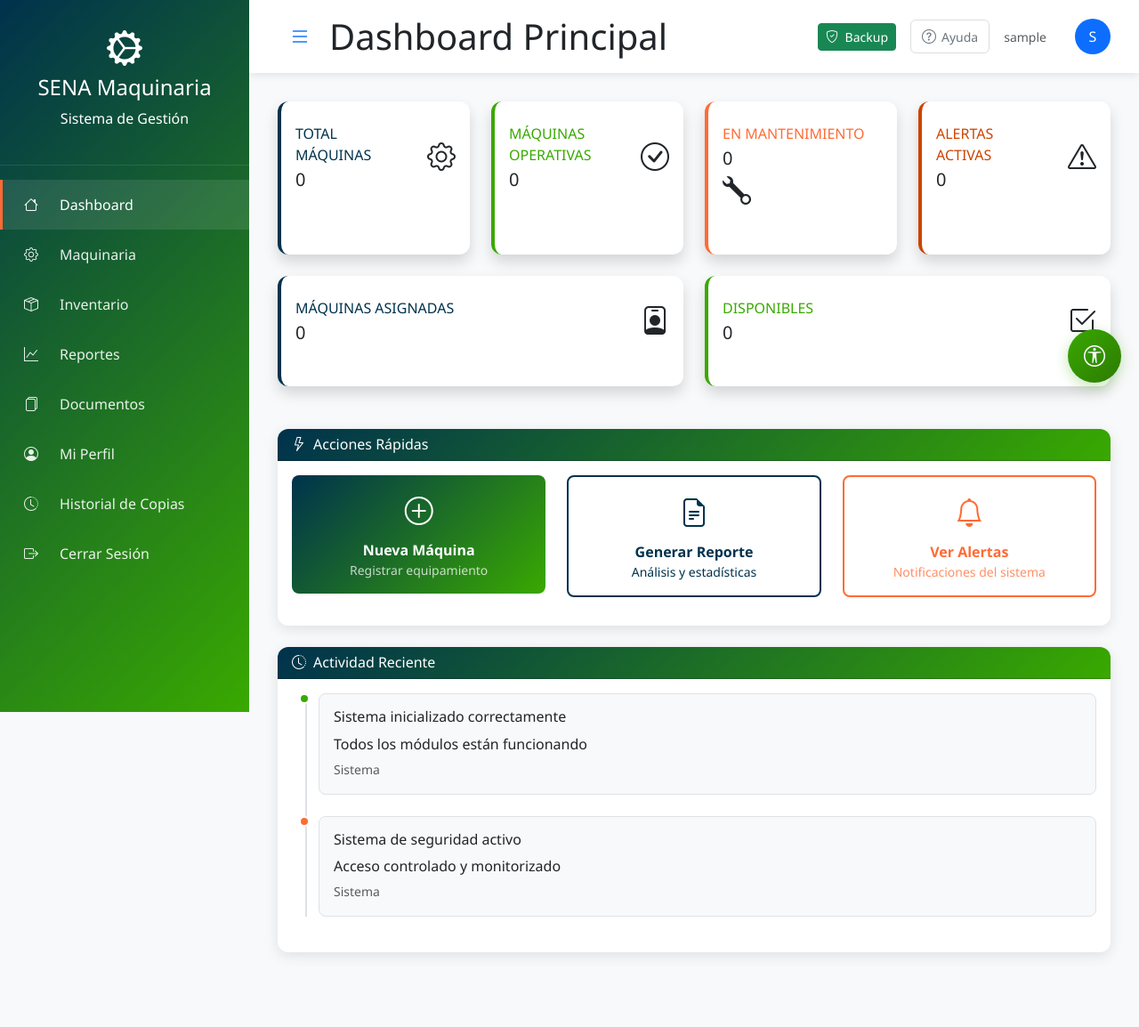
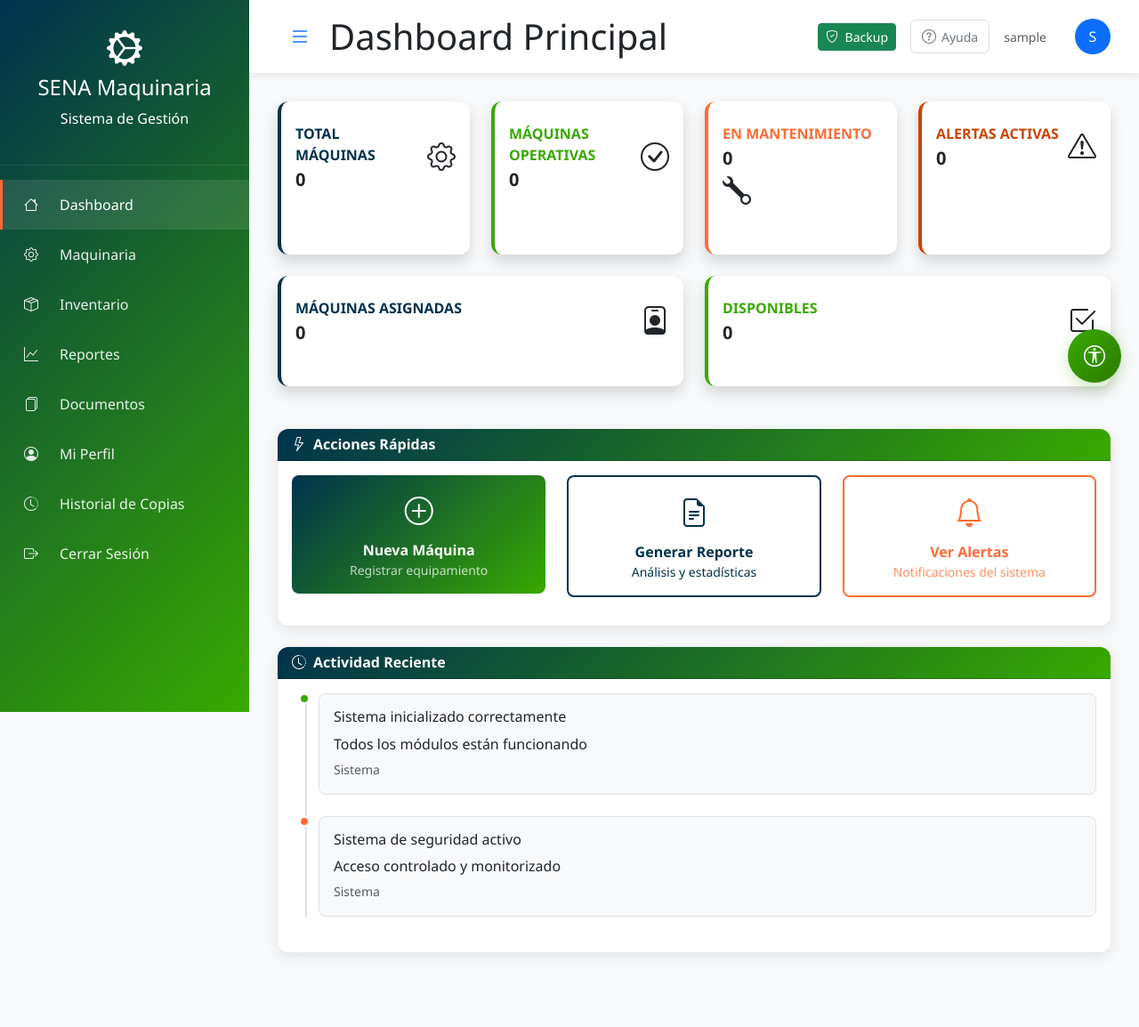
Before and after one commit to PabloFerminGuaquidaJoya/proyecto_base, a Django app: page /usuarios/dashboard/ in a window 1280 px wide. Shown: the whole page at 89% size. Run offline with Django 5.2, Linux system fonts and the light colour scheme; the visitor is signed in with stand-in values (Sample User, id 1); data that the repository does not hold is empty; parts of the project's set-up code (start-up, migrations or seed data) failed here and were passed over.

Commit message:
Correcciones de templates y estilos

```diff
--- a/maquinaria/templates/base.html
+++ b/maquinaria/templates/base.html
@@ -11,6 +11,8 @@
             --sena-primary: #39a900;
             --sena-secondary: #00324d;
             --sena-accent: #ff6b35;
+            --sena-gradient: linear-gradient(135deg, var(--sena-secondary) 0%, var(--sena-primary) 100%);
+            --sena-danger: #cc4400;
             --sidebar-width: 280px;
         }
 
@@ -1572,6 +1574,29 @@
             }, 5000);
         }
     </script>
+
+    <script>
+        // ── Estado de carga global para formularios ──
+        document.addEventListener('DOMContentLoaded', function () {
+            document.querySelectorAll('form').forEach(function (form) {
+                form.addEventListener('submit', function () {
+                    const submitBtn = form.querySelector('[type="submit"]');
+                    if (!submitBtn || submitBtn.dataset.noLoading) return;
+
+                    const originalHtml = submitBtn.innerHTML;
+                    submitBtn.disabled = true;
+                    submitBtn.innerHTML =
+                        '<span class="spinner-border spinner-border-sm me-2" role="status" aria-hidden="true"></span>Procesando...';
+
+                    // Restaurar si hay error de validación (página recargada en < 3s)
+                    window.addEventListener('pageshow', function () {
+                        submitBtn.disabled = false;
+                        submitBtn.innerHTML = originalHtml;
+                    });
+                });
+            });
+        });
+    </script>
     {% block extra_js %}{% endblock %}
 </body>
 </html>
--- a/maquinaria/templates/maquinaria/lista_uso_maquinaria.html
+++ b/maquinaria/templates/maquinaria/lista_uso_maquinaria.html
@@ -5,11 +5,6 @@
 
 {% block extra_css %}
 <style>
-  :root {
-    --sena-primary: #39a900;
-    --sena-secondary: #00324d;
-    --sena-accent: #ff6b35;
-  }
   .btn-sena-gradient {
     background: linear-gradient(135deg, var(--sena-secondary) 0%, var(--sena-primary) 100%);
     color: #fff; border: none;
--- a/maquinaria/templates/maquinaria/uso_maquinaria.html
+++ b/maquinaria/templates/maquinaria/uso_maquinaria.html
@@ -5,11 +5,6 @@
 
 {% block extra_css %}
 <style>
-  :root {
-    --sena-primary: #39a900;
-    --sena-secondary: #00324d;
-    --sena-accent: #ff6b35;
-  }
   .form-section-title {
     color: var(--sena-secondary);
     font-weight: 600;
--- a/usuarios/templates/usuarios/dashboard.html
+++ b/usuarios/templates/usuarios/dashboard.html
@@ -10,11 +10,11 @@
         <div class="col-xl-3 col-md-6 mb-4">
             <div class="card border-left-sena-secondary shadow h-100 py-2">
                 <div class="card-body">
-                    <div class="row no-gutters align-items-center">
-                        <div class="col mr-2">
-                            <div class="text-xs font-weight-bold text-sena-secondary text-uppercase mb-1">
+                    <div class="row g-0 align-items-center">
+                        <div class="col me-2">
+                            <div class="text-xs fw-bold text-sena-secondary text-uppercase mb-1">
                                 Total Máquinas</div>
-                            <div class="h5 mb-0 font-weight-bold text-gray-800">{{ total_maquinas }}</div>
+                            <div class="h5 mb-0 fw-bold text-gray-800">{{ total_maquinas }}</div>
                         </div>
                         <div class="col-auto">
                             <i class="bi bi-gear fs-2 text-gray-300"></i>
@@ -27,11 +27,11 @@
         <div class="col-xl-3 col-md-6 mb-4">
             <div class="card border-left-sena-primary shadow h-100 py-2">
                 <div class="card-body">
-                    <div class="row no-gutters align-items-center">
-                        <div class="col mr-2">
-                            <div class="text-xs font-weight-bold text-sena-primary text-uppercase mb-1">
+                    <div class="row g-0 align-items-center">
+                        <div class="col me-2">
+                            <div class="text-xs fw-bold text-sena-primary text-uppercase mb-1">
                                 Máquinas Operativas</div>
-                            <div class="h5 mb-0 font-weight-bold text-gray-800">{{ maquinas_operativas }}</div>
+                            <div class="h5 mb-0 fw-bold text-gray-800">{{ maquinas_operativas }}</div>
                         </div>
                         <div class="col-auto">
                             <i class="bi bi-check-circle fs-2 text-gray-300"></i>
@@ -44,11 +44,11 @@
         <div class="col-xl-3 col-md-6 mb-4">
             <div class="card border-left-sena-accent shadow h-100 py-2">
                 <div class="card-body">
-                    <div class="row no-gutters align-items-center">
-                        <div class="col mr-2">
-                            <div class="text-xs font-weight-bold text-sena-accent text-uppercase mb-1">
+                    <div class="row g-0 align-items-center">
+                        <div class="col me-2">
+                            <div class="text-xs fw-bold text-sena-accent text-uppercase mb-1">
                                 En Mantenimiento</div>
-                            <div class="h5 mb-0 font-weight-bold text-gray-800">{{ maquinas_mantenimiento }}</div>
+                            <div class="h5 mb-0 fw-bold text-gray-800">{{ maquinas_mantenimiento }}</div>
                         </div>
                         <div class="col-auto">
                             <i class="bi bi-wrench fs-2 text-gray-300"></i>
@@ -61,11 +61,11 @@
         <div class="col-xl-3 col-md-6 mb-4">
             <div class="card border-left-sena-danger shadow h-100 py-2">
                 <div class="card-body">
-                    <div class="row no-gutters align-items-center">
-                        <div class="col mr-2">
-                            <div class="text-xs font-weight-bold text-sena-danger text-uppercase mb-1">
+                    <div class="row g-0 align-items-center">
+                        <div class="col me-2">
+                            <div class="text-xs fw-bold text-sena-danger text-uppercase mb-1">
                                 Alertas Activas</div>
-                            <div class="h5 mb-0 font-weight-bold text-gray-800">{{ alertas_activas }}</div>
+                            <div class="h5 mb-0 fw-bold text-gray-800">{{ alertas_activas }}</div>
                         </div>
                         <div class="col-auto">
                             <i class="bi bi-exclamation-triangle fs-2 text-gray-300"></i>
@@ -81,11 +81,11 @@
         <div class="col-xl-6 col-md-6 mb-4">
             <div class="card border-left-sena-secondary shadow h-100 py-2">
                 <div class="card-body">
-                    <div class="row no-gutters align-items-center">
-                        <div class="col mr-2">
-                            <div class="text-xs font-weight-bold text-sena-secondary text-uppercase mb-1">
+                    <div class="row g-0 align-items-center">
+                        <div class="col me-2">
+                            <div class="text-xs fw-bold text-sena-secondary text-uppercase mb-1">
                                 Máquinas Asignadas</div>
-                            <div class="h5 mb-0 font-weight-bold text-gray-800">{{ maquinas_asignadas }}</div>
+                            <div class="h5 mb-0 fw-bold text-gray-800">{{ maquinas_asignadas }}</div>
                         </div>
                         <div class="col-auto">
                             <i class="bi bi-person-badge fs-2 text-gray-300"></i>
@@ -98,11 +98,11 @@
         <div class="col-xl-6 col-md-6 mb-4">
             <div class="card border-left-sena-primary shadow h-100 py-2">
                 <div class="card-body">
-                    <div class="row no-gutters align-items-center">
-                        <div class="col mr-2">
-                            <div class="text-xs font-weight-bold text-sena-primary text-uppercase mb-1">
+                    <div class="row g-0 align-items-center">
+                        <div class="col me-2">
+                            <div class="text-xs fw-bold text-sena-primary text-uppercase mb-1">
                                 Disponibles</div>
-                            <div class="h5 mb-0 font-weight-bold text-gray-800">{{ maquinas_disponibles }}</div>
+                            <div class="h5 mb-0 fw-bold text-gray-800">{{ maquinas_disponibles }}</div>
                         </div>
                         <div class="col-auto">
                             <i class="bi bi-check2-square fs-2 text-gray-300"></i>
@@ -118,7 +118,7 @@
 <!-- Quick Actions -->
 <div class="card mb-4">
     <div class="card-header">
-        <h6 class="m-0 font-weight-bold text-white">
+        <h6 class="m-0 fw-bold text-white">
             <i class="bi bi-lightning me-2"></i>Acciones Rápidas
         </h6>
     </div>
@@ -156,7 +156,7 @@
 <!-- Recent Activity -->
 <div class="card">
     <div class="card-header">
-        <h6 class="m-0 font-weight-bold text-white">
+        <h6 class="m-0 fw-bold text-white">
             <i class="bi bi-clock-history me-2"></i>Actividad Reciente
         </h6>
     </div>
@@ -214,9 +214,6 @@
 
 {% block extra_css %}
 <style>
-    /* Color danger SENA */
-    :root { --sena-danger: #cc4400; }
-
     /* ── Colores de texto ── */
     .text-sena-primary   { color: var(--sena-primary)   !important; }
     .text-sena-secondary { color: var(--sena-secondary) !important; }
```
Also changed, not shown: inventario/templates/inventario/dashboard_inventario.html (+0 -7 lines), inventario/templates/inventario/lista_piezas.html (+17 -7 lines), maquinaria/templates/maquinaria/dashboard.html (+19 -19 lines), maquinaria/templates/maquinaria/lista_maquinas.html (+18 -9 lines), reportes/templates/reportes/dashboard_reportes.html (+18 -18 lines).
